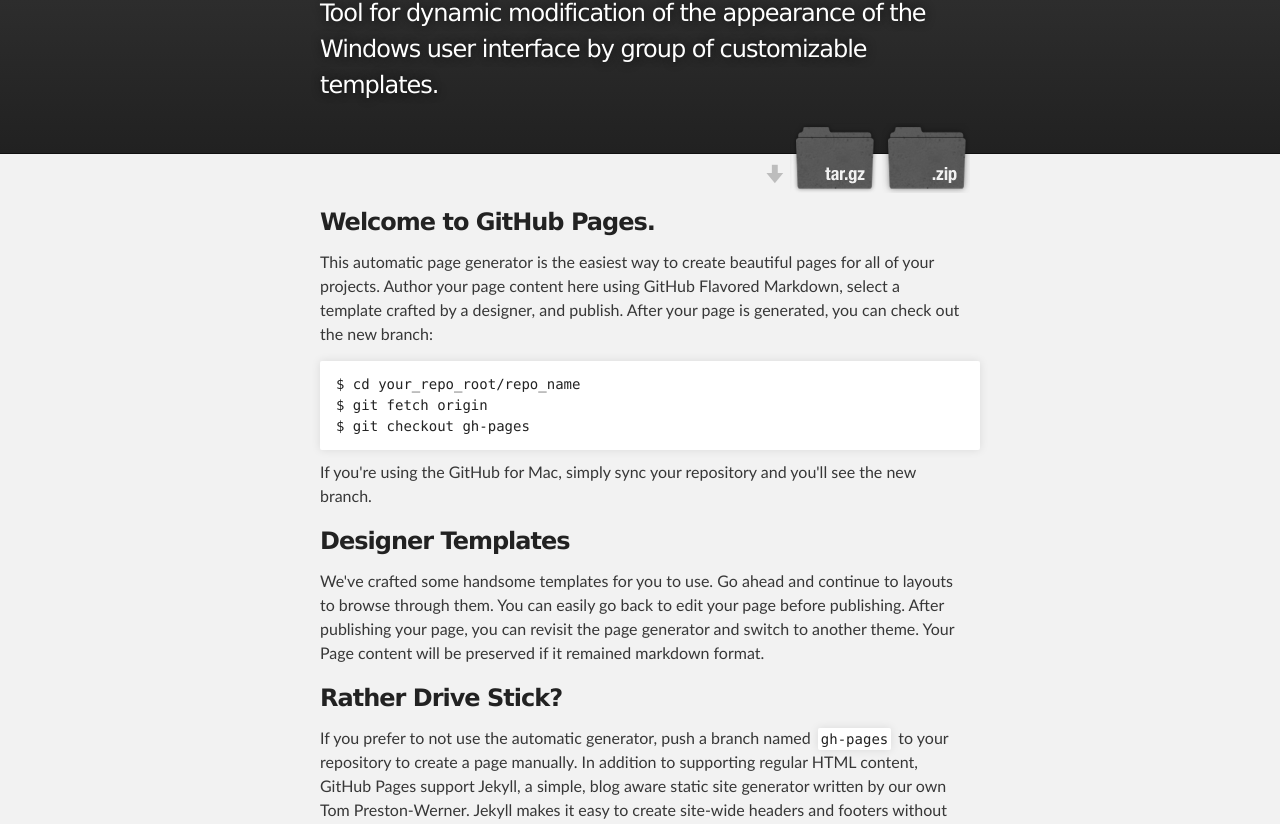
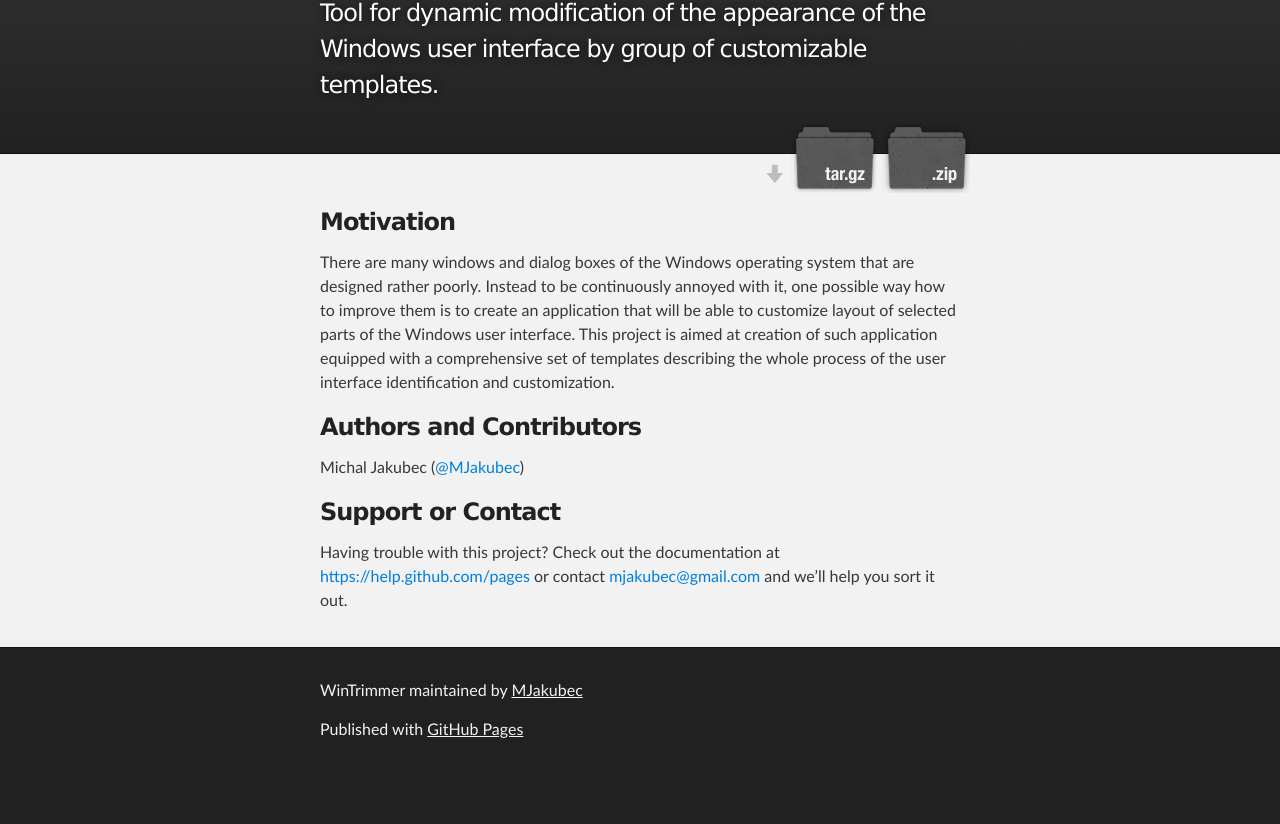
Before and after one commit to MJakubec/WinTrimmer, a plain HTML site: page index.html in a window 1280 px wide. Shown: the part 128-952 px from the top of the page. After the commit the page ends 904 px from the top, so only its background shows below. Drawn offline with Linux system fonts and the light colour scheme.

```diff
--- a/index.html
+++ b/index.html
@@ -32,36 +32,19 @@
     <div id="main_content_wrap" class="outer">
       <section id="main_content" class="inner">
         <h3>
-<a id="welcome-to-github-pages" class="anchor" href="#welcome-to-github-pages" aria-hidden="true"><span class="octicon octicon-link"></span></a>Welcome to GitHub Pages.</h3>
+<a id="motivation" class="anchor" href="#motivation" aria-hidden="true"><span class="octicon octicon-link"></span></a>Motivation</h3>
 
-<p>This automatic page generator is the easiest way to create beautiful pages for all of your projects. Author your page content here using GitHub Flavored Markdown, select a template crafted by a designer, and publish. After your page is generated, you can check out the new branch:</p>
-
-<pre><code>$ cd your_repo_root/repo_name
-$ git fetch origin
-$ git checkout gh-pages
-</code></pre>
-
-<p>If you're using the GitHub for Mac, simply sync your repository and you'll see the new branch.</p>
-
-<h3>
-<a id="designer-templates" class="anchor" href="#designer-templates" aria-hidden="true"><span class="octicon octicon-link"></span></a>Designer Templates</h3>
-
-<p>We've crafted some handsome templates for you to use. Go ahead and continue to layouts to browse through them. You can easily go back to edit your page before publishing. After publishing your page, you can revisit the page generator and switch to another theme. Your Page content will be preserved if it remained markdown format.</p>
-
-<h3>
-<a id="rather-drive-stick" class="anchor" href="#rather-drive-stick" aria-hidden="true"><span class="octicon octicon-link"></span></a>Rather Drive Stick?</h3>
-
-<p>If you prefer to not use the automatic generator, push a branch named <code>gh-pages</code> to your repository to create a page manually. In addition to supporting regular HTML content, GitHub Pages support Jekyll, a simple, blog aware static site generator written by our own Tom Preston-Werner. Jekyll makes it easy to create site-wide headers and footers without having to copy them across every page. It also offers intelligent blog support and other advanced templating features.</p>
+<p>There are many windows and dialog boxes of the Windows operating system that are designed rather poorly. Instead to be continuously annoyed with it, one possible way how to improve them is to create an application that will be able to customize layout of selected parts of the Windows user interface. This project is aimed at creation of such application equipped with a comprehensive set of templates describing the whole process of the user interface identification and customization.</p>
 
 <h3>
 <a id="authors-and-contributors" class="anchor" href="#authors-and-contributors" aria-hidden="true"><span class="octicon octicon-link"></span></a>Authors and Contributors</h3>
 
-<p>You can <a href="https://github.com/blog/821" class="user-mention">@mention</a> a GitHub username to generate a link to their profile. The resulting <code>&lt;a&gt;</code> element will link to the contributor's GitHub Profile. For example: In 2007, Chris Wanstrath (<a href="https://github.com/defunkt" class="user-mention">@defunkt</a>), PJ Hyett (<a href="https://github.com/pjhyett" class="user-mention">@pjhyett</a>), and Tom Preston-Werner (<a href="https://github.com/mojombo" class="user-mention">@mojombo</a>) founded GitHub.</p>
+<p>Michal Jakubec (<a href="https://github.com/MJakubec" class="user-mention">@MJakubec</a>)</p>
 
 <h3>
 <a id="support-or-contact" class="anchor" href="#support-or-contact" aria-hidden="true"><span class="octicon octicon-link"></span></a>Support or Contact</h3>
 
-<p>Having trouble with Pages? Check out the documentation at <a href="https://help.github.com/pages">https://help.github.com/pages</a> or contact <a href="mailto:support@github.com">support@github.com</a> and we’ll help you sort it out.</p>
+<p>Having trouble with this project? Check out the documentation at <a href="https://help.github.com/pages">https://help.github.com/pages</a> or contact <a href="mailto:mjakubec@gmail.com">mjakubec@gmail.com</a> and we’ll help you sort it out.</p>
       </section>
     </div>
 
```
Also changed, not shown: params.json (+1 -1 lines).
